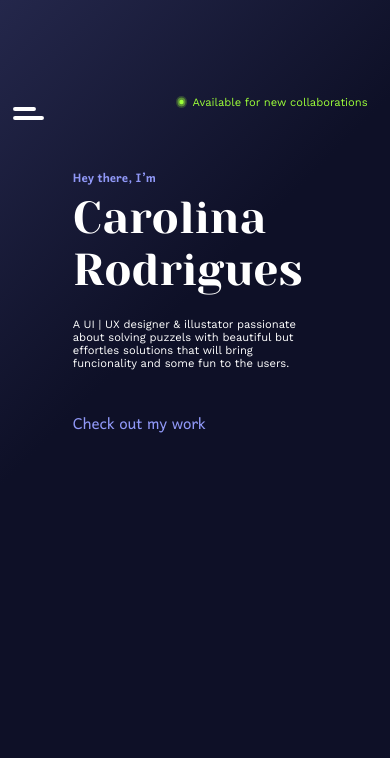
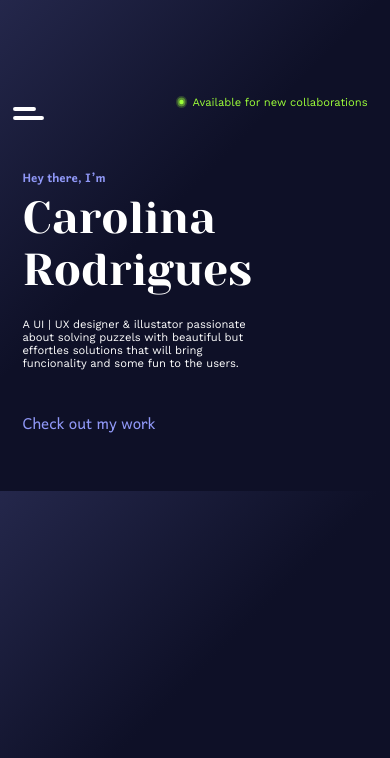
Before and after one commit to maolivieri/carolina-portfolio, a Next.js app: page / in a window 390 px wide. Shown: the top 758 px of the page. Built offline with nearby package versions, Linux system fonts and the light colour scheme.

Commit message:
style: make side nav position absolute for mobile

```diff
--- a/src/components/SideNav/styles.module.scss
+++ b/src/components/SideNav/styles.module.scss
@@ -1,6 +1,6 @@
 .nav {
   width: calc(3.3rem + 1.2rem);
-  position: relative;
+  position: absolute;
   padding-left: 1.2rem;
   padding-top: 10vh;
   padding-bottom: 2rem;
@@ -9,6 +9,7 @@
   flex-direction: column;
 
   @media (min-width: 768px) {
+    position: relative;
     width: calc(3.3rem + 3.5rem);
     padding-left: 3.5rem;
   }
@@ -52,7 +53,7 @@
   position: absolute;
   inset: 0;
   background-color: rgba(255, 255, 255, 0);
-  animation: fadeOut 0.8s ease-out;
+  animation: fadeOut 0.5s ease-out;
   backdrop-filter: blur(200px) opacity(0);
 
   /* Medium devices (landscape tablets, 768px and up) */
@@ -67,7 +68,7 @@
   position: absolute;
   inset: 0;
   background-color: rgba(255, 255, 255, 0.1);
-  animation: fadeIn 0.8s ease-in;
+  animation: fadeIn 0.5s ease-in;
   backdrop-filter: blur(200px) opacity(1);
 
   /* Medium devices (landscape tablets, 768px and up) */
@@ -101,7 +102,7 @@
   display: flex;
   flex-direction: column;
   justify-content: space-around;
-  animation: bodyFadeIn 0.8s ease-in;
+  animation: bodyFadeIn 0.5s ease-in;
 }
 
 .bodyOut {
@@ -109,5 +110,5 @@
   display: flex;
   flex-direction: column;
   justify-content: space-around;
-  animation: bodyFadeOut 0.8s ease-in;
+  animation: bodyFadeOut 0.5s ease-in;
 }
--- a/src/design/NavIcon/styles.module.scss
+++ b/src/design/NavIcon/styles.module.scss
@@ -22,7 +22,7 @@
   transform: rotate(0deg);
   transform-origin: top left;
   //   transition-delay: 0;
-  transition-duration: 1s;
+  transition-duration: 0.5s;
   transition-property: transform, left, right;
   transition-timing-function: ease-in-out;
 }
@@ -36,7 +36,7 @@
   transform-origin: top left;
 
   //   transition-delay: 0;
-  transition-duration: 0.8s;
+  transition-duration: 0.5s;
   transition-property: transform, left;
   transition-timing-function: ease-in-out;
 }
```
